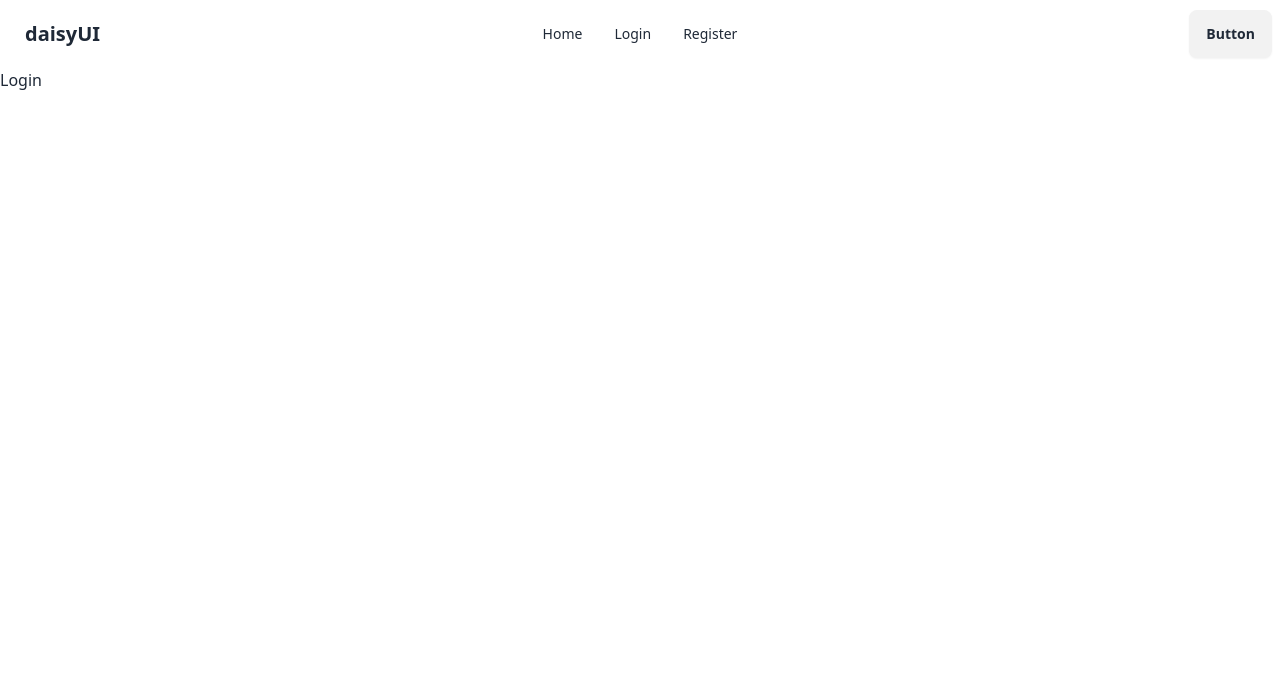
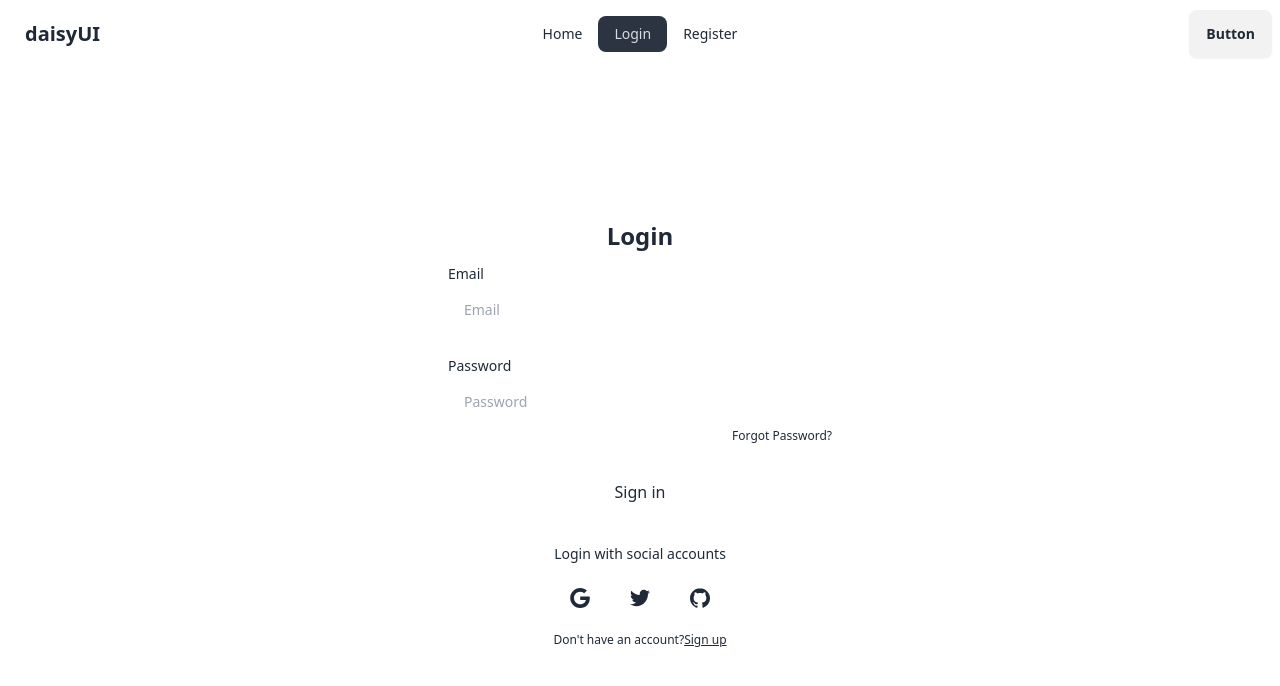
Before and after one commit to NoorTushar/auth-moha-milon, a React app: page /login in a window 1280 px wide. Shown: the top 686 px of the page. Built offline with nearby package versions, Linux system fonts and the light colour scheme; the HTML template or start-up script is replaced by a standard one.

Commit message:
register and login form design from mamba UI

```diff
--- a/src/components/Login.jsx
+++ b/src/components/Login.jsx
@@ -1,9 +1,100 @@
 import React from "react";
+import { Link } from "react-router-dom";
 
 const Login = () => {
+   const handleLogin = (e) => {
+      e.preventDefault();
+   };
+
    return (
-      <div>
-         <h3>Login</h3>
+      <div className="h-[calc(100vh-68px)] flex flex-col items-center justify-center">
+         <div className="w-full max-w-md p-8 space-y-3 rounded-xl dark:bg-gray-50 dark:text-gray-800">
+            <h1 className="text-2xl font-bold text-center">Login</h1>
+            <form onSubmit={handleLogin} novalidate="" className="space-y-6">
+               <div className="space-y-1 text-sm">
+                  <label for="username" className="block dark:text-gray-600">
+                     Email
+                  </label>
+                  <input
+                     type="text"
+                     name="email"
+                     required
+                     placeholder="Email"
+                     className="w-full px-4 py-3 rounded-md dark:border-gray-300 dark:bg-gray-50 dark:text-gray-800 focus:dark:border-violet-600"
+                  />
+               </div>
+               <div className="space-y-1 text-sm">
+                  <label for="password" className="block dark:text-gray-600">
+                     Password
+                  </label>
+                  <input
+                     type="password"
+                     name="password"
+                     placeholder="Password"
+                     className="w-full px-4 py-3 rounded-md dark:border-gray-300 dark:bg-gray-50 dark:text-gray-800 focus:dark:border-violet-600"
+                  />
+                  <div className="flex justify-end text-xs dark:text-gray-600">
+                     <a rel="noopener noreferrer" href="#">
+                        Forgot Password?
+                     </a>
+                  </div>
+               </div>
+               <button className="block w-full p-3 text-center  dark:text-gray-50 dark:bg-violet-600 rounded-lg">
+                  Sign in
+               </button>
+            </form>
+            <div className="flex items-center pt-4 space-x-1">
+               <div className="flex-1 h-px sm:w-16 dark:bg-gray-300"></div>
+               <p className="px-3 text-sm dark:text-gray-600">
+                  Login with social accounts
+               </p>
+               <div className="flex-1 h-px sm:w-16 dark:bg-gray-300"></div>
+            </div>
+            <div className="flex justify-center space-x-4">
+               <button
+                  aria-label="Log in with Google"
+                  className="p-3 rounded-sm"
+               >
+                  <svg
+                     xmlns="http://www.w3.org/2000/svg"
+                     viewBox="0 0 32 32"
+                     className="w-5 h-5 fill-current"
+                  >
+                     <path d="M16.318 13.714v5.484h9.078c-0.37 2.354-2.745 6.901-9.078 6.901-5.458 0-9.917-4.521-9.917-10.099s4.458-10.099 9.917-10.099c3.109 0 5.193 1.318 6.38 2.464l4.339-4.182c-2.786-2.599-6.396-4.182-10.719-4.182-8.844 0-16 7.151-16 16s7.156 16 16 16c9.234 0 15.365-6.49 15.365-15.635 0-1.052-0.115-1.854-0.255-2.651z"></path>
+                  </svg>
+               </button>
+               <button
+                  aria-label="Log in with Twitter"
+                  className="p-3 rounded-sm"
+               >
+                  <svg
+                     xmlns="http://www.w3.org/2000/svg"
+                     viewBox="0 0 32 32"
+                     className="w-5 h-5 fill-current"
+                  >
+                     <path d="M31.937 6.093c-1.177 0.516-2.437 0.871-3.765 1.032 1.355-0.813 2.391-2.099 2.885-3.631-1.271 0.74-2.677 1.276-4.172 1.579-1.192-1.276-2.896-2.079-4.787-2.079-3.625 0-6.563 2.937-6.563 6.557 0 0.521 0.063 1.021 0.172 1.495-5.453-0.255-10.287-2.875-13.52-6.833-0.568 0.964-0.891 2.084-0.891 3.303 0 2.281 1.161 4.281 2.916 5.457-1.073-0.031-2.083-0.328-2.968-0.817v0.079c0 3.181 2.26 5.833 5.26 6.437-0.547 0.145-1.131 0.229-1.724 0.229-0.421 0-0.823-0.041-1.224-0.115 0.844 2.604 3.26 4.5 6.14 4.557-2.239 1.755-5.077 2.801-8.135 2.801-0.521 0-1.041-0.025-1.563-0.088 2.917 1.86 6.36 2.948 10.079 2.948 12.067 0 18.661-9.995 18.661-18.651 0-0.276 0-0.557-0.021-0.839 1.287-0.917 2.401-2.079 3.281-3.396z"></path>
+                  </svg>
+               </button>
+               <button
+                  aria-label="Log in with GitHub"
+                  className="p-3 rounded-sm"
+               >
+                  <svg
+                     xmlns="http://www.w3.org/2000/svg"
+                     viewBox="0 0 32 32"
+                     className="w-5 h-5 fill-current"
+                  >
+                     <path d="M16 0.396c-8.839 0-16 7.167-16 16 0 7.073 4.584 13.068 10.937 15.183 0.803 0.151 1.093-0.344 1.093-0.772 0-0.38-0.009-1.385-0.015-2.719-4.453 0.964-5.391-2.151-5.391-2.151-0.729-1.844-1.781-2.339-1.781-2.339-1.448-0.989 0.115-0.968 0.115-0.968 1.604 0.109 2.448 1.645 2.448 1.645 1.427 2.448 3.744 1.74 4.661 1.328 0.14-1.031 0.557-1.74 1.011-2.135-3.552-0.401-7.287-1.776-7.287-7.907 0-1.751 0.62-3.177 1.645-4.297-0.177-0.401-0.719-2.031 0.141-4.235 0 0 1.339-0.427 4.4 1.641 1.281-0.355 2.641-0.532 4-0.541 1.36 0.009 2.719 0.187 4 0.541 3.043-2.068 4.381-1.641 4.381-1.641 0.859 2.204 0.317 3.833 0.161 4.235 1.015 1.12 1.635 2.547 1.635 4.297 0 6.145-3.74 7.5-7.296 7.891 0.556 0.479 1.077 1.464 1.077 2.959 0 2.14-0.020 3.864-0.020 4.385 0 0.416 0.28 0.916 1.104 0.755 6.4-2.093 10.979-8.093 10.979-15.156 0-8.833-7.161-16-16-16z"></path>
+                  </svg>
+               </button>
+            </div>
+            <p className="text-xs text-center sm:px-6 dark:text-gray-600">
+               Don't have an account?
+               <Link to={`/register`} className="underline dark:text-gray-800">
+                  Sign up
+               </Link>
+            </p>
+         </div>
       </div>
    );
 };
--- a/src/components/Navbar.jsx
+++ b/src/components/Navbar.jsx
@@ -1,17 +1,17 @@
 import React from "react";
-import { Link } from "react-router-dom";
+import { Link, NavLink } from "react-router-dom";
 
 const Navbar = () => {
    const navLinks = (
       <>
          <li>
-            <Link to={`/`}>Home</Link>
+            <NavLink to={`/`}>Home</NavLink>
          </li>
          <li>
-            <Link to={`/login`}>Login</Link>
+            <NavLink to={`/login`}>Login</NavLink>
          </li>
          <li>
-            <Link to={`/register`}>Register</Link>
+            <NavLink to={`/register`}>Register</NavLink>
          </li>
       </>
    );
--- a/src/components/Register.jsx
+++ b/src/components/Register.jsx
@@ -1,9 +1,76 @@
 import React from "react";
+import { Link } from "react-router-dom";
 
 const Register = () => {
+   const handleRegister = (e) => {
+      e.preventDefault();
+   };
+
    return (
-      <div>
-         <h3>Register</h3>
+      <div className="h-[calc(100vh-68px)] flex flex-col items-center justify-center">
+         <div className="flex flex-col max-w-md p-6 rounded-md sm:p-10 dark:bg-gray-50 dark:text-gray-800">
+            <div className="mb-8 text-center">
+               <h1 className="my-3 text-4xl font-bold">Registration</h1>
+               <p className="text-sm dark:text-gray-600">
+                  Register Your Account
+               </p>
+            </div>
+            <form
+               onSubmit={handleRegister}
+               novalidate=""
+               action=""
+               className="space-y-12"
+            >
+               <div className="space-y-4">
+                  <div>
+                     <label for="email" className="block mb-2 text-sm">
+                        Email address
+                     </label>
+                     <input
+                        type="email"
+                        name="email"
+                        id="email"
+                        placeholder="example@example.com"
+                        className="w-full px-3 py-2 border rounded-md dark:border-gray-300 dark:bg-gray-50 dark:text-gray-800"
+                     />
+                  </div>
+                  <div>
+                     <div className="flex justify-between mb-2">
+                        <label for="password" className="text-sm">
+                           Password
+                        </label>
+                     </div>
+                     <input
+                        type="password"
+                        name="password"
+                        id="password"
+                        placeholder="*****"
+                        className="w-full px-3 py-2 border rounded-md dark:border-gray-300 dark:bg-gray-50 dark:text-gray-800"
+                     />
+                  </div>
+               </div>
+               <div className="space-y-2">
+                  <div>
+                     <button
+                        type="button"
+                        className="w-full px-8 py-3 font-semibold rounded-md dark:bg-violet-600 dark:text-gray-50"
+                     >
+                        Register
+                     </button>
+                  </div>
+                  <p className="px-6 text-sm text-center dark:text-gray-600">
+                     Already have an account?
+                     <Link
+                        to={`/login`}
+                        className="hover:underline dark:text-violet-600"
+                     >
+                        Login
+                     </Link>
+                     .
+                  </p>
+               </div>
+            </form>
+         </div>
       </div>
    );
 };
```
